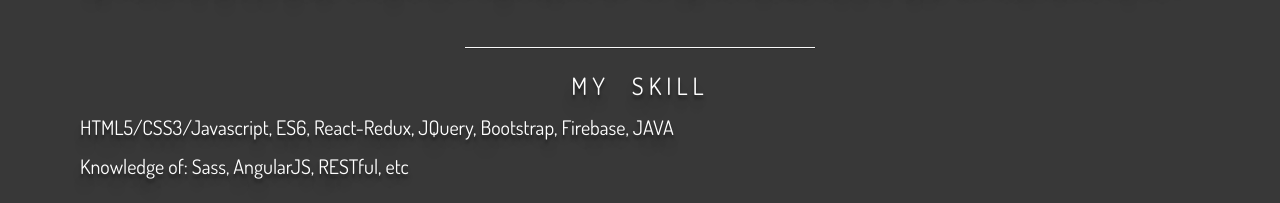
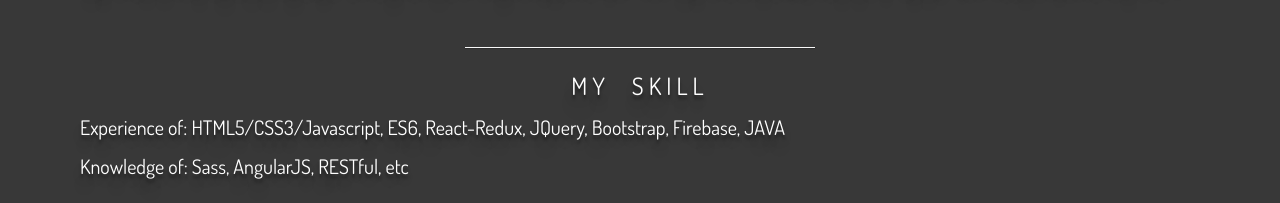
Before and after one commit to intelj711/allAboutMe, a plain HTML site: page allAboutMe.html in a window 1280 px wide. Shown: the part 1199-1402 px from the top of the page. Drawn offline with Linux system fonts and the light colour scheme.

Commit message:
add skill

```diff
--- a/allAboutMe.html
+++ b/allAboutMe.html
@@ -78,7 +78,7 @@
  		</div>
  		<div>
  			<p class="resume-level1">MY SKILL</p>
-            <p class="resume-level2">HTML5/CSS3/Javascript, ES6, React-Redux, JQuery, Bootstrap, Firebase, JAVA</p>
+            <p class="resume-level2">Experience of: HTML5/CSS3/Javascript, ES6, React-Redux, JQuery, Bootstrap, Firebase, JAVA</p>
             <p class="resume-level2">Knowledge of: Sass, AngularJS, RESTful, etc </p>
  			<hr class="resume_sep">
  		</div>
```
